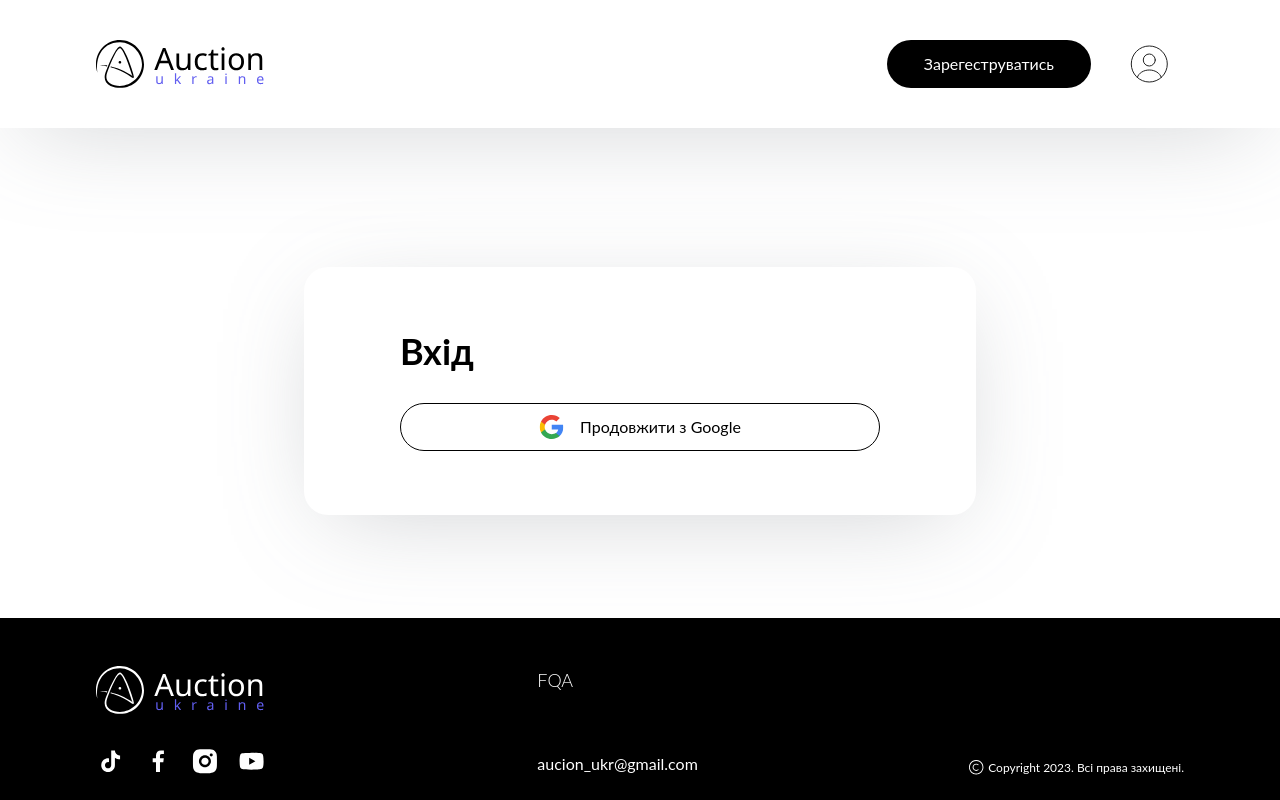
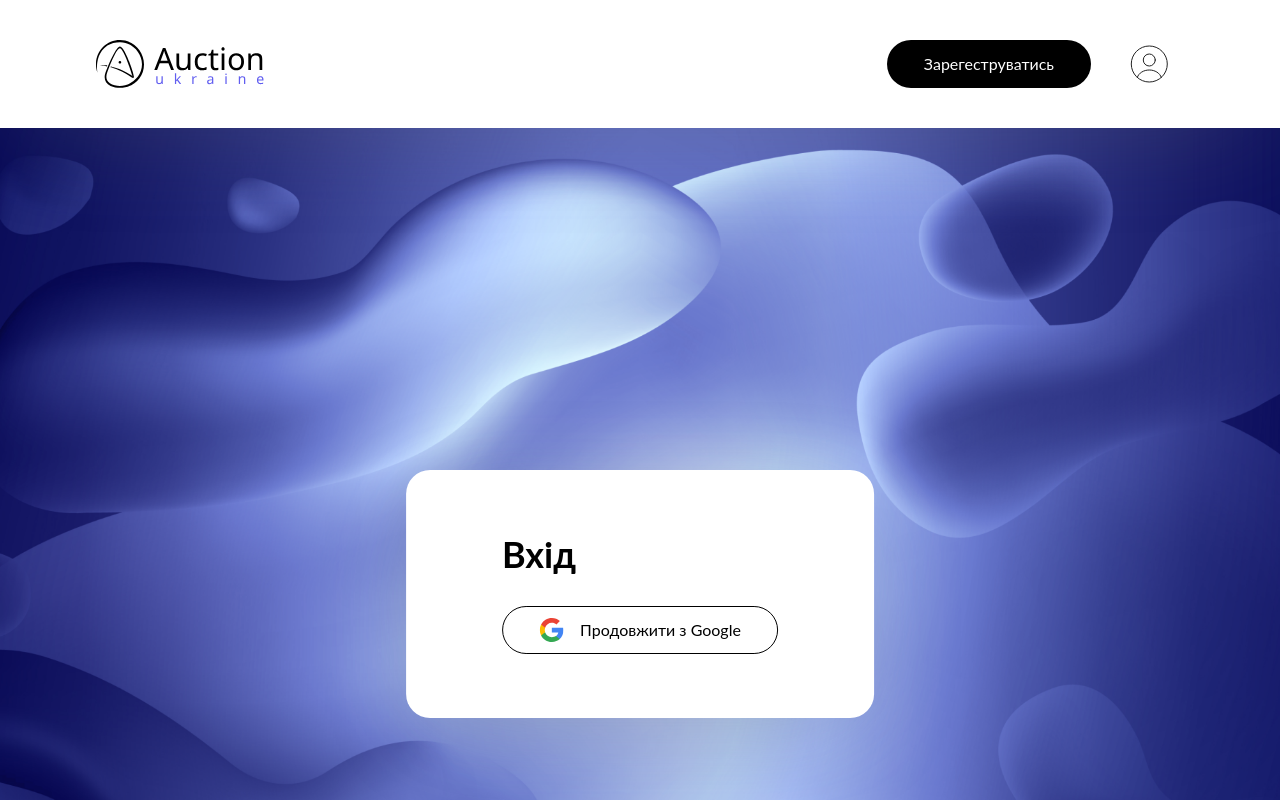
Before and after one commit to NazarGorynych/mmro-test-task-fe, a React (Create React App) app: page /login in a window 1280 px wide. Shown: the top 800 px of the page. Built offline with nearby package versions, Linux system fonts and the light colour scheme; no server answers.

Commit message:
added bg images

```diff
--- a/src/components/Header/index.tsx
+++ b/src/components/Header/index.tsx
@@ -7,7 +7,7 @@ const Header = () => {
     navigate("/login");
   };
   return (
-    <header className="bg-white px-24 flex items-center justify-between sticky top-0 max-h-32 h-full shadow-xl">
+    <header className="bg-white px-24 flex z-50 items-center py-10 justify-between sticky top-0 h-32 shadow-xl">
       <MainLogo className="fill-black" />
       <div className="flex gap-6">
         <Button onClick={handleClick}>Зарегеструватись</Button>
--- a/src/components/Main/index.tsx
+++ b/src/components/Main/index.tsx
@@ -1,8 +1,16 @@
+import clsx from "clsx";
 import { Outlet } from "react-router-dom";
+import { useLocation } from "react-router-dom";
 
 const Main = () => {
+  const location = useLocation();
   return (
-    <main className="w-full max-w-screen-2xl px-24 pb-23 flex-1 box-border m-auto pt-9 flex flex-col items-center">
+    <main
+      className={clsx({
+        "w-full max-w-screen-2xl px-24 pb-23 flex-1 box-border m-auto pt-9 flex flex-col items-center":
+          location.pathname !== "/login"
+      })}
+    >
       <Outlet />
     </main>
   );
--- /dev/null
+++ b/src/layout/LayoutWithBg.tsx
@@ -0,0 +1,17 @@
+import { FC, PropsWithChildren } from "react";
+
+const LayoutWithBg: FC<PropsWithChildren> = ({ children }) => {
+  return (
+    <div className="w-full h-full relative">
+      <img
+        src={process.env.PUBLIC_URL + "/images/background-login.png"}
+        alt="background"
+      />
+      <div className="absolute left-1/2 top-1/2 -translate-y-1/2 -translate-x-1/2">
+        {children}
+      </div>
+    </div>
+  );
+};
+
+export { LayoutWithBg };
--- a/src/layout/index.ts
+++ b/src/layout/index.ts
@@ -1 +1,2 @@
 export { RootLayout } from "./RootLayout";
+export { LayoutWithBg } from "./LayoutWithBg";
--- a/src/pages/LoginPage.tsx
+++ b/src/pages/LoginPage.tsx
@@ -1,5 +1,6 @@
 import { Typography, Button, Icon } from "@components/index";
 import { useDocumentTitle } from "@hooks/index";
+import { LayoutWithBg } from "@layout/index";
 import { useGoogleLogin } from "@react-oauth/google";
 import axios from "axios";
 
@@ -27,6 +28,7 @@ const LoginPage = () => {
     }
   });
   return (
+    <LayoutWithBg>
       <form className="max-w-2xl w-full bg-white rounded-3xl py-16 px-24 m-auto shadow-xl flex flex-col gap-8">
         <Typography text="Вхід" tag="h2" />
         <Button
@@ -38,6 +40,7 @@ const LoginPage = () => {
           <Icon type="GoogleIcon" /> Продовжити з Google
         </Button>
       </form>
+    </LayoutWithBg>
   );
 };
 
```
Also changed, not shown: public/images/background-login.png (renamed from src/assets/images/background-login.png). Lines whose indentation alone changed are shown as unchanged.
